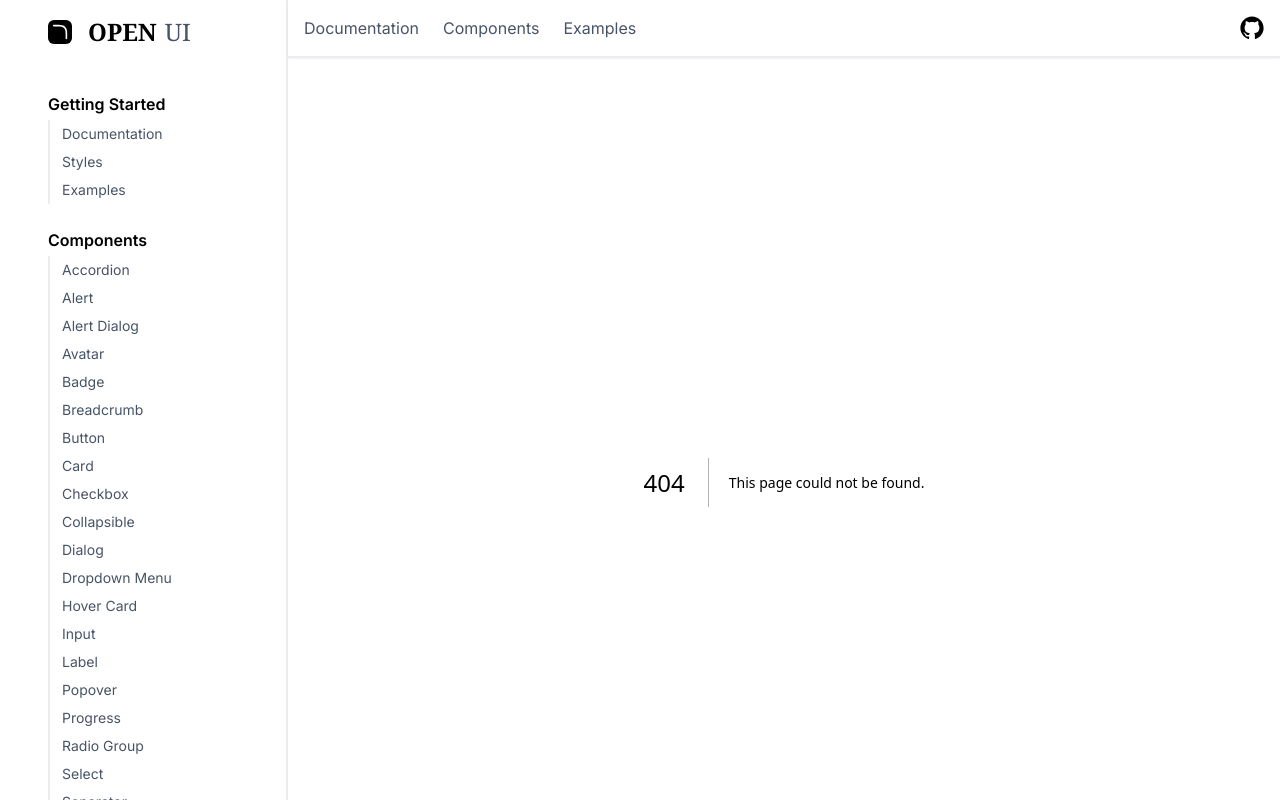
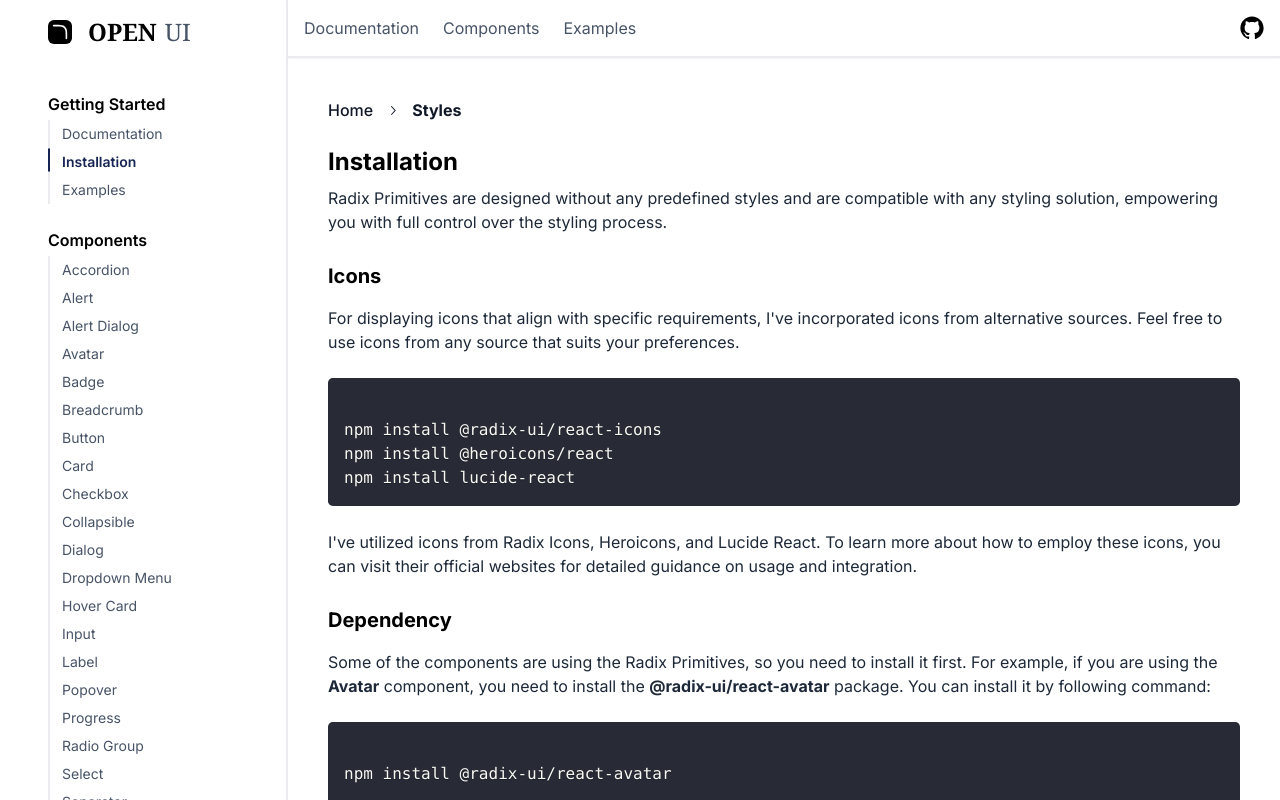
Before and after one commit to twinkalp10/open-ui, a Next.js app: page /installation in a window 1280 px wide. Before the commit this address had no page. Built offline with nearby package versions, Linux system fonts and the light colour scheme.

Commit message:
Installation page added

```diff
--- /dev/null
+++ b/app/installation/page.tsx
@@ -0,0 +1,119 @@
+"use client";
+import Breadcrumbs from "@/components/Breadcrumb";
+import React from "react";
+import { Prism as SyntaxHighlighter } from "react-syntax-highlighter";
+import { dracula } from "react-syntax-highlighter/dist/esm/styles/prism";
+
+const iconsDependencies = `
+npm install @radix-ui/react-icons
+npm install @heroicons/react
+npm install lucide-react
+`;
+
+const dependencies = `
+npm install @radix-ui/react-avatar
+
+`;
+
+const Items = [
+  { label: "Home", path: "/" },
+  {
+    label: "Styles",
+    path: "/styles",
+  },
+];
+
+const page = () => {
+  return (
+    <div className="p-4">
+      <Breadcrumbs separator="arrow" items={Items} />
+      <div className="flex flex-col space-y-14 font-inter max-w-3xl md:max-w-5xl py-6">
+        <div className="flex flex-col space-y-7">
+          <div className="flex flex-col space-y-2">
+            <h1 className="text-2xl font-bold">Installation</h1>
+            <p className="text-gray-800">
+              Radix Primitives are designed without any predefined styles and
+              are compatible with any styling solution, empowering you with full
+              control over the styling process.
+            </p>
+          </div>
+
+          <div className="flex flex-col space-y-4">
+            <h1 className="text-xl font-bold">Icons</h1>
+            <p className="text-gray-800">
+              For displaying icons that align with specific requirements,
+              I&apos;ve incorporated icons from alternative sources. Feel free
+              to use icons from any source that suits your preferences.
+            </p>
+            <div>
+              <SyntaxHighlighter
+                language="jsx"
+                style={dracula}
+                customStyle={{ maxHeight: "700px", overflowY: "auto" }}
+              >
+                {iconsDependencies}
+              </SyntaxHighlighter>
+            </div>
+            <p className="text-gray-800">
+              I&apos;ve utilized icons from Radix Icons, Heroicons, and Lucide
+              React. To learn more about how to employ these icons, you can
+              visit their official websites for detailed guidance on usage and
+              integration.
+            </p>
+          </div>
+
+          <div className="flex flex-col space-y-4">
+            <h1 className="text-xl font-bold">Dependency</h1>
+            <p className="text-gray-800">
+              Some of the components are using the Radix Primitives, so you need
+              to install it first. For example, if you are using the{" "}
+              <b>Avatar</b> component, you need to install the{" "}
+              <b>@radix-ui/react-avatar</b> package. You can install it by
+              following command:
+            </p>
+            <div>
+              <SyntaxHighlighter
+                language="jsx"
+                style={dracula}
+                customStyle={{ maxHeight: "700px", overflowY: "auto" }}
+              >
+                {dependencies}
+              </SyntaxHighlighter>
+            </div>
+            <p className="text-gray-800">
+              Each component is accompanied by its respective dependencies when
+              utilizing Radix Primitives. For detailed insights, you can explore
+              the source code of each component. Additionally, I've included the
+              API reference of Radix Primitives within the component page to
+              provide comprehensive information.
+            </p>
+          </div>
+
+          <h1 className="text-xl font-bold">Functional Styles:</h1>
+          <p className="text-gray-800">
+            You have complete authority over every facet of styling, even
+            functional styles. Take, for instance, a Dialog Overlay, which
+            won&apos;t inherently span the entire viewport. It&apos;s your
+            prerogative to incorporate these styles along with any presentation
+            styles.
+          </p>
+          <h1 className="text-xl font-bold">Classes:</h1>
+          <p className="text-gray-800">
+            All components and their constituents accept a <b>className</b>{" "}
+            prop. This prop will be transferred to the underlying DOM element,
+            enabling you to utilize it in CSS as you would anticipate.
+          </p>
+          <h1 className="text-xl font-bold">Data Attributes:</h1>
+          <p className="text-gray-800">
+            In scenarios where components exhibit state, that state is exposed
+            through data attributes. For instance, when an Accordion Item is
+            expanded, it includes a <b>data-state=&quot;open&quot;</b>{" "}
+            attribute.
+          </p>
+        </div>
+      </div>
+    </div>
+  );
+};
+
+export default page;
--- a/app/styles/page.tsx
+++ /dev/null
@@ -1,83 +0,0 @@
-"use client";
-import Breadcrumbs from "@/components/Breadcrumb";
-import React from "react";
-import { Prism as SyntaxHighlighter } from "react-syntax-highlighter";
-import { dracula } from "react-syntax-highlighter/dist/esm/styles/prism";
-
-const iconsDependencies = `
-npm install @radix-ui/react-icons
-npm install @heroicons/react
-npm install lucide-react
-`;
-
-const Items = [
-  { label: "Home", path: "/" },
-  {
-    label: "Styles",
-    path: "/styles",
-  },
-];
-
-const page = () => {
-  return (
-    <div className="p-4">
-      <Breadcrumbs separator="arrow" items={Items} />
-      <div className="flex flex-col space-y-14 font-inter max-w-3xl md:max-w-5xl py-6">
-        <div className="flex flex-col space-y-7">
-          <div className="flex flex-col space-y-2">
-            <h1 className="text-2xl font-bold">Styles</h1>
-            <p className="text-gray-800">
-              Radix Primitives are designed without any predefined styles and
-              are compatible with any styling solution, empowering you with full
-              control over the styling process.
-            </p>
-          </div>
-          <h1 className="text-xl font-bold">Icons</h1>
-          <p className="text-gray-800">
-            For displaying icons that align with specific requirements,
-            I&apos;ve incorporated icons from alternative sources. Feel free to
-            use icons from any source that suits your preferences.
-          </p>
-          <div>
-            <SyntaxHighlighter
-              language="jsx"
-              style={dracula}
-              customStyle={{ maxHeight: "700px", overflowY: "auto" }}
-            >
-              {iconsDependencies}
-            </SyntaxHighlighter>
-          </div>
-          <p className="text-gray-800">
-            I&apos;ve utilized icons from Radix Icons, Heroicons, and Lucide
-            React. To learn more about how to employ these icons, you can visit
-            their official websites for detailed guidance on usage and
-            integration.
-          </p>
-          <h1 className="text-xl font-bold">Functional Styles:</h1>
-          <p className="text-gray-800">
-            You have complete authority over every facet of styling, even
-            functional styles. Take, for instance, a Dialog Overlay, which
-            won&apos;t inherently span the entire viewport. It&apos;s your
-            prerogative to incorporate these styles along with any presentation
-            styles.
-          </p>
-          <h1 className="text-xl font-bold">Classes:</h1>
-          <p className="text-gray-800">
-            All components and their constituents accept a <b>className</b>{" "}
-            prop. This prop will be transferred to the underlying DOM element,
-            enabling you to utilize it in CSS as you would anticipate.
-          </p>
-          <h1 className="text-xl font-bold">Data Attributes:</h1>
-          <p className="text-gray-800">
-            In scenarios where components exhibit state, that state is exposed
-            through data attributes. For instance, when an Accordion Item is
-            expanded, it includes a <b>data-state=&quot;open&quot;</b>{" "}
-            attribute.
-          </p>
-        </div>
-      </div>
-    </div>
-  );
-};
-
-export default page;
--- a/layouts/Sidebar.tsx
+++ b/layouts/Sidebar.tsx
@@ -11,8 +11,8 @@
     path: "/",
   },
   {
-    label: "Styles",
-    path: "/styles",
+    label: "Installation",
+    path: "/installation",
   },
   {
     label: "Examples",
```
